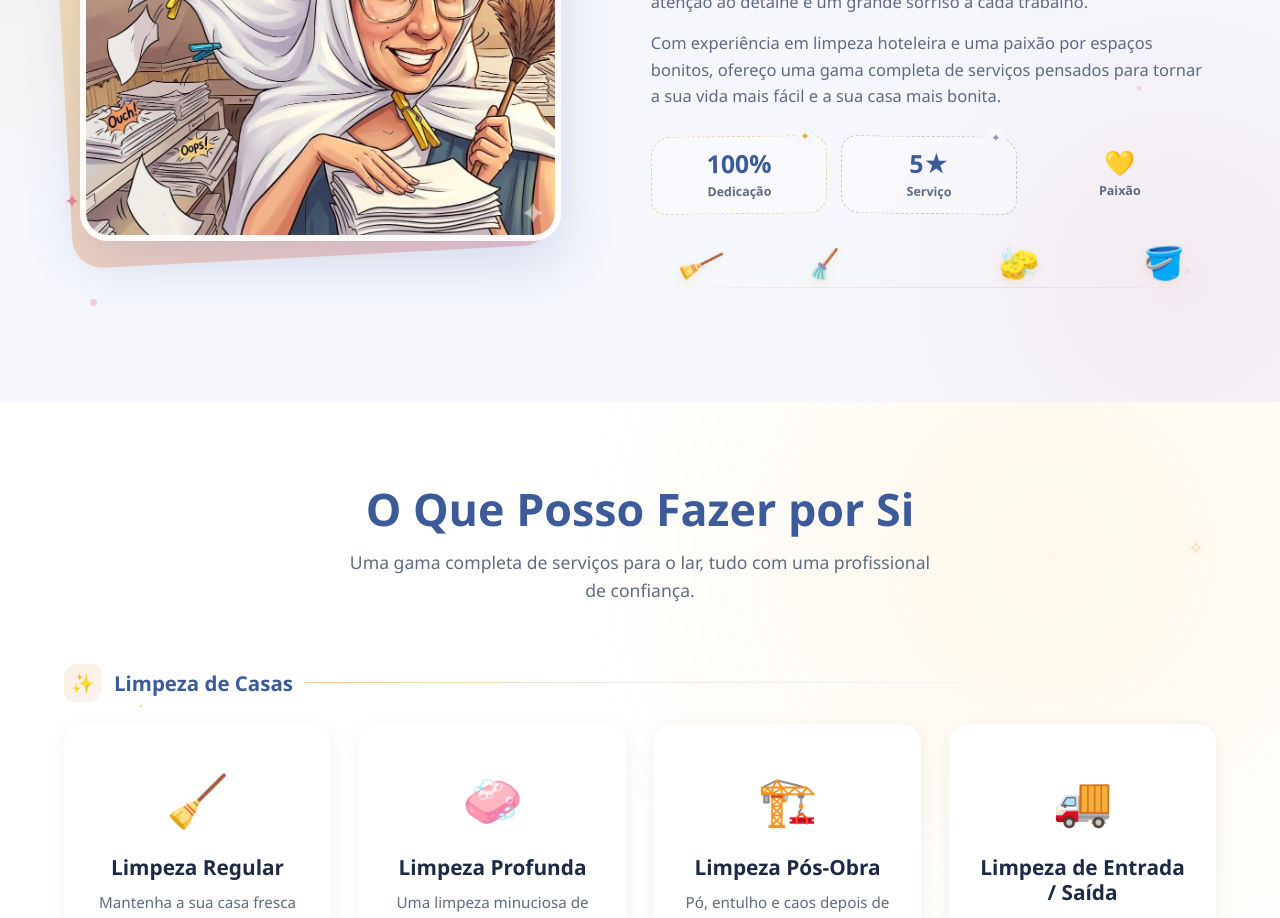
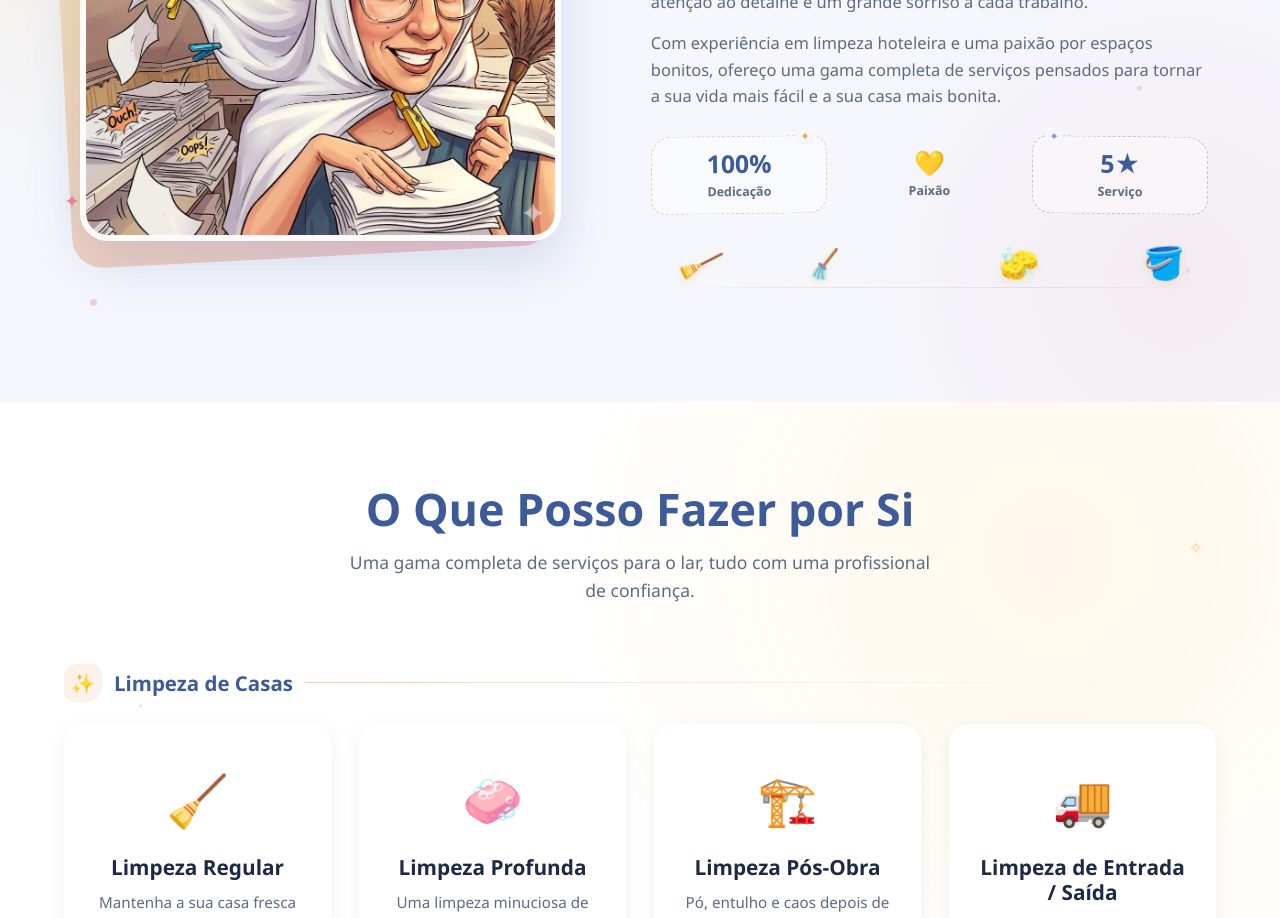
Before and after one commit to Findmucker/moniquinha-shine, a website: page index.html in a window 1280 px wide. Shown: the part 1080-1998 px from the top of the page. Drawn offline with nearby package versions, Linux system fonts and the light colour scheme; no server answers.

Commit message:
Center Passion and mirror the About highlight frames while preserving their colors

```diff
--- a/index.html
+++ b/index.html
@@ -325,15 +325,15 @@ nav .container { max-width: none; display: flex; justify-content: space-between;
 .stat {
   position: relative; flex: 1; min-width: 0; text-align: center; padding: 12px 10px;
 }
-.stat:nth-child(1), .stat:nth-child(2) { background: rgba(255,255,255,0.35); }
-.stat:nth-child(1) { border: 1.5px dashed rgba(232,168,69,0.52); border-radius: 21px 15px 19px 14px; transform: rotate(-0.6deg); }
-.stat:nth-child(2) { border: 1.5px dashed rgba(155,142,196,0.55); border-radius: 15px 21px 14px 19px; transform: rotate(0.6deg); }
-.stat:nth-child(1)::after, .stat:nth-child(2)::after {
+.stat-dedication, .stat-service { background: rgba(255,255,255,0.35); }
+.stat-dedication { border: 1.5px dashed rgba(232,168,69,0.52); border-radius: 21px 15px 19px 14px; transform: rotate(-0.6deg); }
+.stat-service { border: 1.5px dashed rgba(155,142,196,0.55); border-radius: 15px 21px 14px 19px; transform: rotate(0.6deg); }
+.stat-dedication::after, .stat-service::after {
   content: '✦'; position: absolute; top: -9px; right: 12px;
   padding: 0 4px; background: var(--light-bg); font-size: 0.72rem;
 }
-.stat:nth-child(1)::after { color: var(--gold); }
-.stat:nth-child(2)::after { color: var(--purple); }
+.stat-dedication::after { color: var(--gold); }
+.stat-service::after { left: 12px; right: auto; color: var(--purple); }
 .stat-number { font-size: 1.55rem; line-height: 1.15; font-weight: 800; color: var(--purple-dark); }
 .stat-label { margin-top: 4px; font-size: 0.78rem; font-weight: 600; color: var(--gray); overflow-wrap: anywhere; }
 .sr-only {
@@ -987,17 +987,17 @@ footer {
         <p data-i18n="about_p1">I'm a young, energetic professional who believes every home deserves to shine. Whether it's a sparkling clean kitchen, a beautifully organized closet, or a cozy space that feels just right. I bring dedication, attention to detail, and a big smile to every job.</p>
         <p data-i18n="about_p2">From regular cleaning to home organization and home staging, I offer a range of services tailored to make your life easier and your home more beautiful.</p>
         <div class="about-stats">
-          <div class="stat">
+          <div class="stat stat-dedication">
             <div class="stat-number">100%</div>
             <div class="stat-label" data-i18n="stat_dedication">Dedication</div>
           </div>
-          <div class="stat">
+          <div class="stat stat-passion">
+            <div class="stat-number">💛</div>
+            <div class="stat-label" data-i18n="stat_passion">Passion</div>
+          </div>
+          <div class="stat stat-service">
             <div class="stat-number">5★</div>
             <div class="stat-label" data-i18n="stat_service">Service</div>
-          </div>
-          <div class="stat">
-            <div class="stat-number">💛</div>
-            <div class="stat-label" data-i18n="stat_passion">Passion</div>
           </div>
           <div class="about-cleaning-row" aria-hidden="true">
             <span class="about-cleaner" data-spark-x="5"><span class="about-cleaning-tool">🧹</span></span>
```
